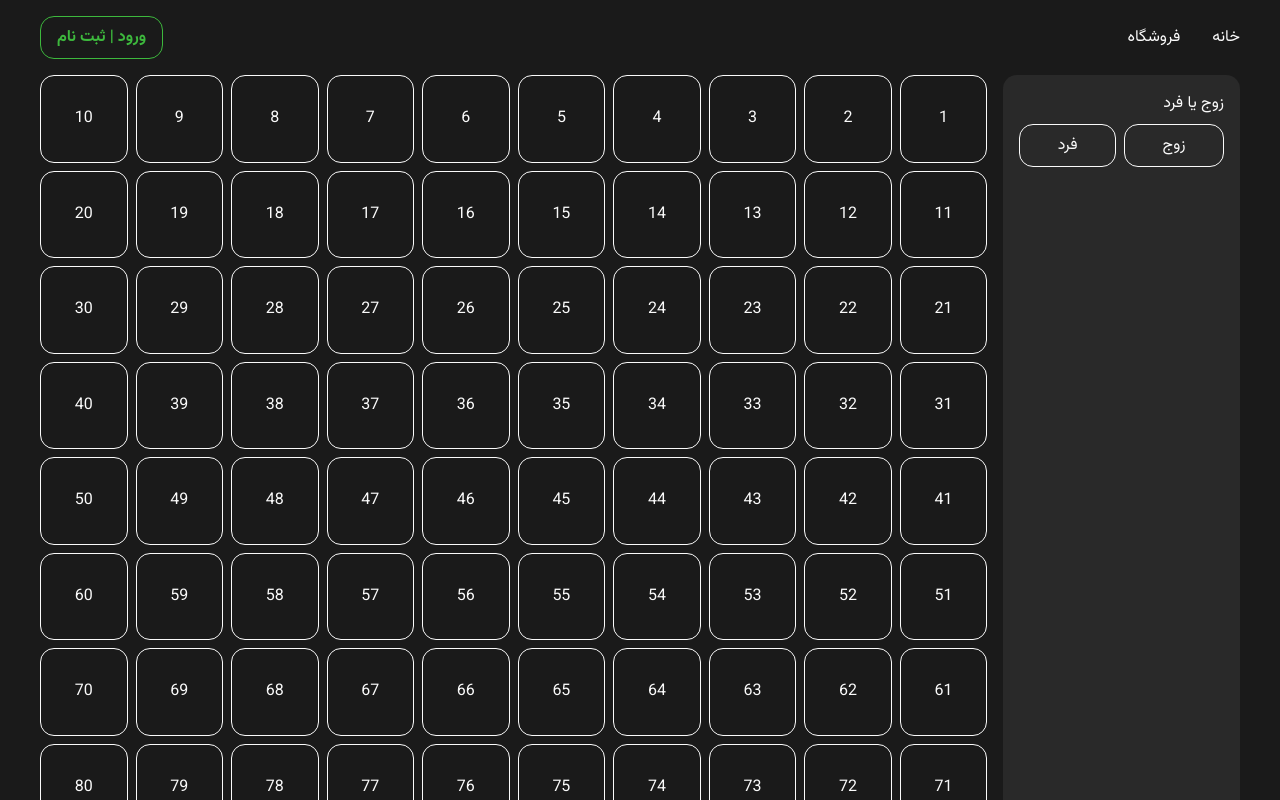
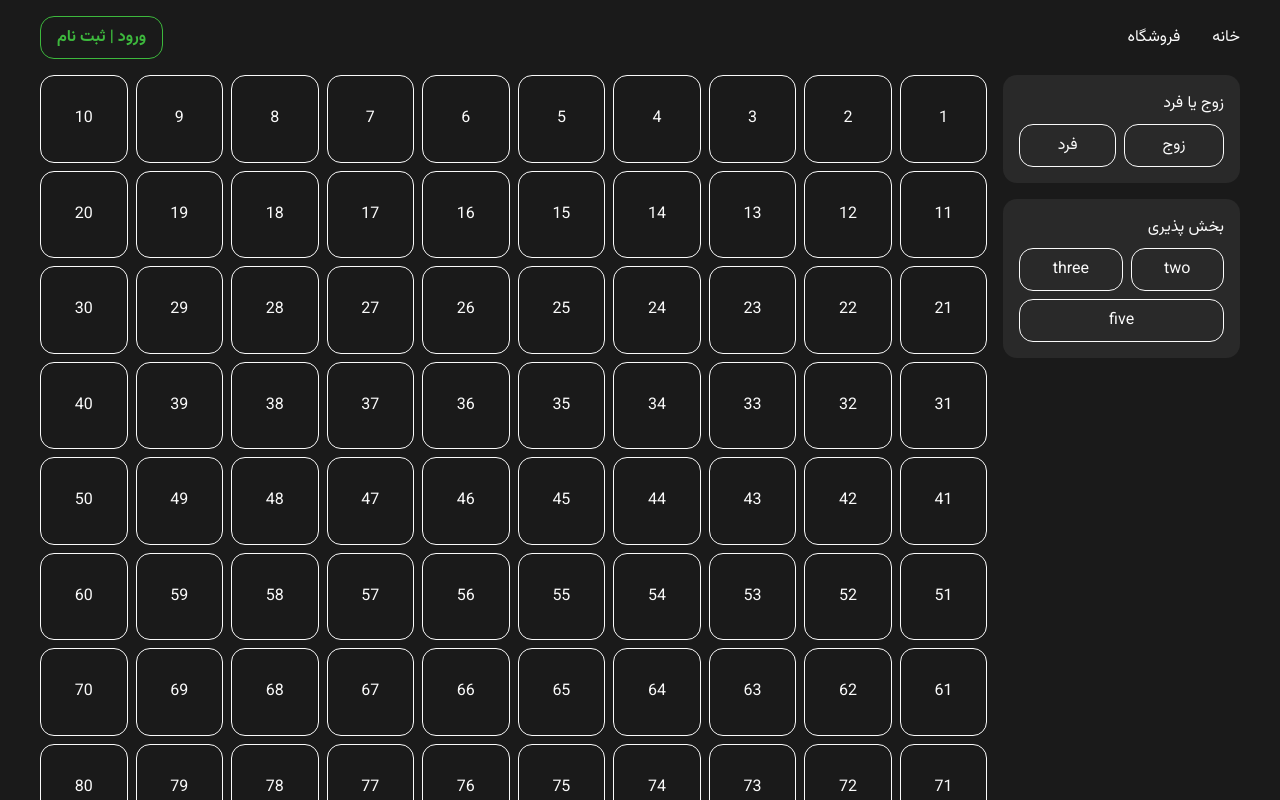
Before and after one commit to sobhanjaferi/Doctor-Man, a Next.js app: page /search in a window 1280 px wide. Shown: the top 800 px of the page. Built offline with nearby package versions, Linux system fonts and the light colour scheme.

Commit message:
[ADD] multiplier filter

```diff
--- a/src/app/search/components/filter/filter.component.tsx
+++ b/src/app/search/components/filter/filter.component.tsx
@@ -5,7 +5,7 @@ import styles from "./filter.module.css";
 
 type Option = {
   value: string;
-  title: string;
+  label: string;
 };
 
 type Props = {
@@ -24,7 +24,7 @@ export default function FilterComponent({
         <div className={styles.buttons}>
           {options.map((option) => (
             <FilterButtonComponent key={option.value}>
-              {option.title}
+              {option.label}
             </FilterButtonComponent>
           ))}
         </div>
--- a/src/app/search/page.module.css
+++ b/src/app/search/page.module.css
@@ -4,6 +4,12 @@
   gap: 1rem;
 
   margin-block-end: 2rem;
+
+  .filters {
+    display: flex;
+    flex-direction: column;
+    gap: 1rem;
+  }
 
   .results {
     display: grid;
--- a/src/app/search/page.tsx
+++ b/src/app/search/page.tsx
@@ -9,13 +9,24 @@ export default function SearchPage(): ReactElement {
 
   return (
     <div className={styles.page}>
-      <FilterComponent
-        title="زوج یا فرد"
-        options={[
-          { title: "زوج", value: "even" },
-          { title: "فرد", value: "odd" },
-        ]}
-      />
+      <div className={styles.filters}>
+        <FilterComponent
+          title="زوج یا فرد"
+          options={[
+            { label: "زوج", value: "even" },
+            { label: "فرد", value: "odd" },
+          ]}
+        />
+
+        <FilterComponent
+          title="بخش پذیری"
+          options={[
+            { label: "two", value: "بخش پذیر بر ۲" },
+            { label: "three", value: "بخش پذیر بر ۳" },
+            { label: "five", value: "بخش پذیر بر ۵" },
+          ]}
+        />
+      </div>
 
       <ul className={styles.results}>
         {items.map((item) => (
```
